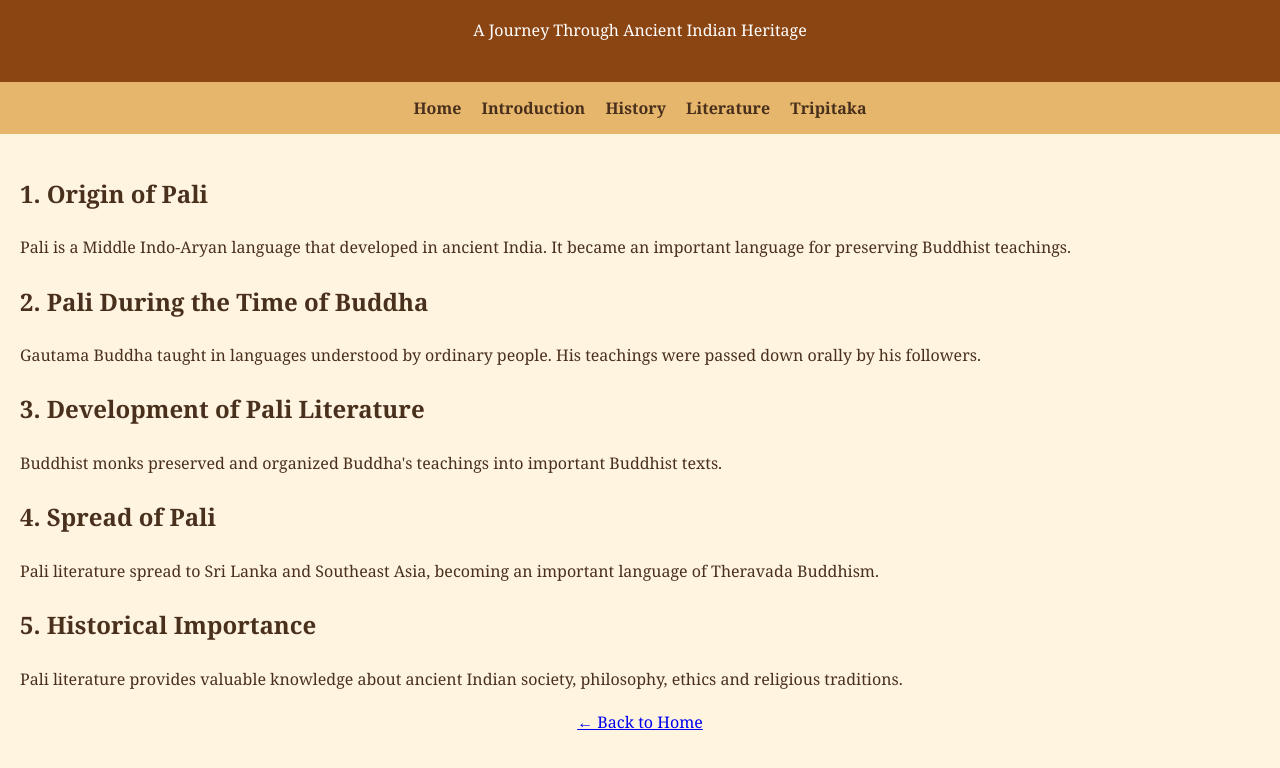
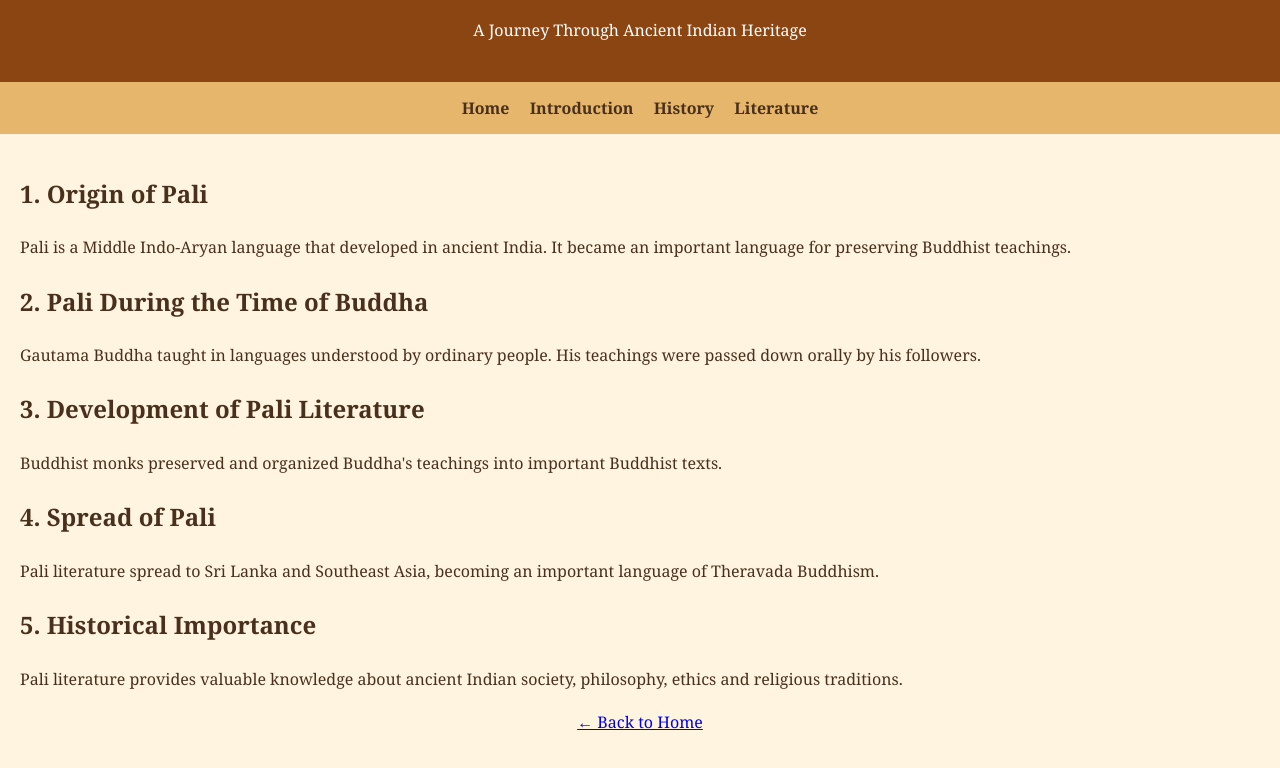
Before and after one commit to yamajlepragati6-beep/pali-buddhist-literature, a plain HTML site: page history.html in a window 1280 px wide. Shown: the part 92-860 px from the top of the page. Drawn offline with Linux system fonts and the light colour scheme.

Commit message:
Update history.html

```diff
--- a/history.html
+++ b/history.html
@@ -21,7 +21,6 @@ img{max-width:90%;border-radius:10px}
 <a href="main.html">Introduction</a>
 <a href="history.html">History</a>
 <a href="literature.html">Literature</a>
-<a href="tripitaka.html">Tripitaka</a>
 </nav>
 <section>
 <h2>1. Origin of Pali</h2>
```
